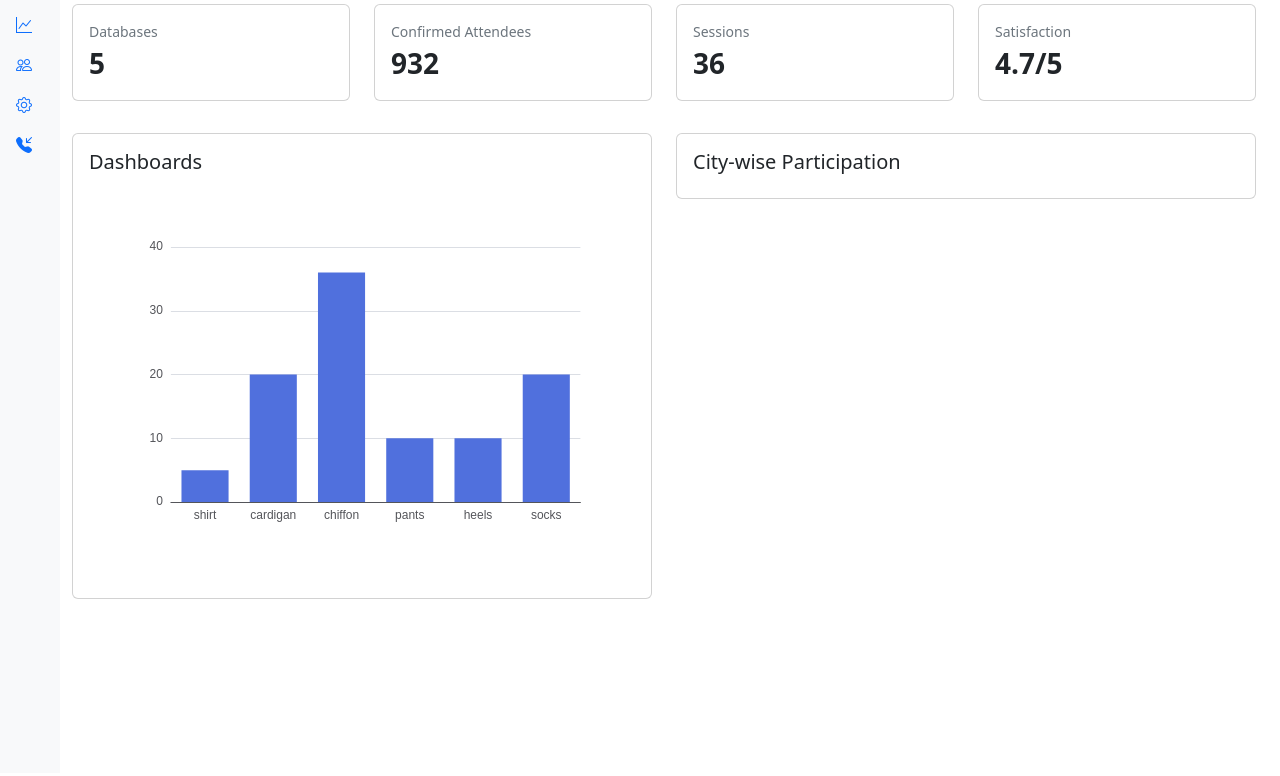
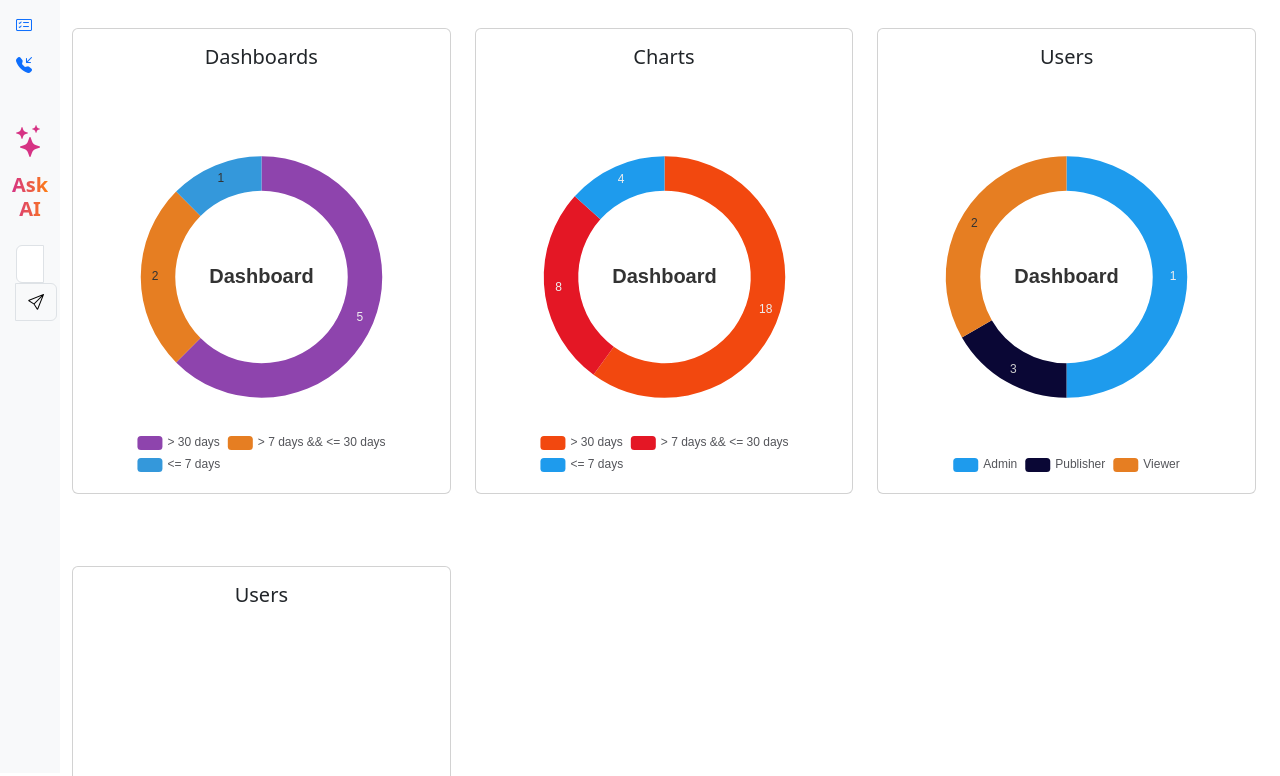
Before and after one commit to ScaleBI/console-ui, a website built with Vite: page home.html in a window 1280 px wide. Shown: the part 81-857 px from the top of the page. Before the commit the page ends 800 px from the top, so only its background shows below. Built offline with nearby package versions, Linux system fonts and the light colour scheme.

Commit message:
Dashboards added

```diff
--- a/home.html
+++ b/home.html
@@ -15,6 +15,7 @@
     <i class="bi bi-list"></i>
   </label>
   <!-- Sidebar -->
+
   <aside class="sidebar">
     <ul class="list-unstyled m-0 px-3">
       <li class="mb-3">
@@ -25,20 +26,8 @@
       </li>
       <li class="mb-3">
         <a href="#" class="d-flex align-items-center text-decoration-none">
-          <i class="bi bi-graph-up me-2"></i>
-          <span class="sidebar-title">Analytics</span>
-        </a>
-      </li>
-      <li class="mb-3">
-        <a href="#" class="d-flex align-items-center text-decoration-none">
-          <i class="bi bi-people me-2"></i>
-          <span class="sidebar-title">Users</span>
-        </a>
-      </li>
-      <li class="mb-3">
-        <a href="#" class="d-flex align-items-center text-decoration-none">
-          <i class="bi bi-gear me-2"></i>
-          <span class="sidebar-title">Settings</span>
+          <i class="bi bi-card-checklist me-2"></i>
+          <span class="sidebar-title">Ticket List</span>
         </a>
       </li>
       <li>
@@ -48,28 +37,42 @@
         </a>
       </li>
     </ul>
+    <br>
+   <div class="me-auto p-3 text-center" style="width: 100%; max-width: 280px;">
+  <form role="search" class="d-flex flex-column align-items-center">
+
+    <!-- Icon + Title -->
+    <div class="mb-3">
+      <i class="bi bi-stars" style="font-size: 2rem; color: #d63384;"></i>
+      <h5 class="mt-2 fw-bold"
+          style="background: linear-gradient(90deg, #d63384, #fd7e14);
+                 -webkit-background-clip: text;
+                 -webkit-text-fill-color: transparent;">
+        Ask AI
+      </h5>
+    </div>
+
+    <!-- Input group -->
+    <div class="input-group">
+      <input class="form-control" type="search" placeholder="Ask me anything" aria-label="Search">
+      <button class="btn btn-light border" type="submit">
+        <i class="bi bi-send"></i>
+      </button>
+    </div>
+
+  </form>
+</div>
+
   </aside>
   <!-- Main content and navbar -->
   <nav class="navbar navbar-expand-md mb-4 ms-5">
     <div class="container-fluid">
       <a href="/" class="d-flex align-items-center mb-3 mb-md-0 me-md-auto link-body-emphasis text-decoration-none">
-        <img src="/scalebi_logo.jpg" width="40" height="32" alt="ScaleBI logo">
+        <img src="/scalebi_logo.jpg" width="40" height="38" alt="ScaleBI logo">
         <span class="fs-4">ScaleBI</span>
       </a>
-      <div class="collapse navbar-collapse" id="navbarCollapse">
-        <div class="me-auto mb-2 px-4 mb-md-0 w-75">
-          <form class="d-flex" role="search">
+      <div class="collapse navbar-collapse justify-content-end" id="navbarCollapse">
 
-            <div class="input-group">
-              <span class="input-group-text" id="basic-addon1">
-                <i class="bi bi-magic"></i>
-              </span>
-              <input class="form-control" type="search" placeholder="Ask AI" aria-label="Search">
-            </div>
-
-
-          </form>
-        </div>
 
         <button id="darkModeBtn" class="btn px-4">
           <i class="bi bi-moon"></i>
@@ -115,51 +118,35 @@
   </nav>
   <div class="main-content ms-5 px-4">
 
-    <!-- KPIs -->
-    <div class="row g-4 mb-2">
-      <div class="col-12 col-sm-6 col-lg-3">
-        <div class="card card-kpi p-3">
-          <div class="text-secondary small">Databases</div>
-          <div class="fs-3 fw-semibold">5</div>
+    <!-- Charts -->
+    <div class="row g-4 mt-1 mb-5">
+     <div class="col-lg-4">
+        <div class="card chart-card p-3 align-items-center">
+          <h5>Dashboards</h5>
+          <div id="pieChart" class="echart" style="height: 400px;"></div>
         </div>
       </div>
-      <div class="col-12 col-sm-6 col-lg-3">
-        <div class="card card-kpi p-3">
-          <div class="text-secondary small">Confirmed Attendees</div>
-          <div class="fs-3 fw-semibold">932</div>
+       <div class="col-lg-4">
+        <div class="card chart-card p-3 align-items-center">
+          <h5>Charts</h5>
+          <div id="pieChart_Charts" class="echart" style="height: 400px;"></div>
         </div>
       </div>
-      <div class="col-12 col-sm-6 col-lg-3">
-        <div class="card card-kpi p-3">
-          <div class="text-secondary small">Sessions</div>
-          <div class="fs-3 fw-semibold">36</div>
-        </div>
-      </div>
-      <div class="col-12 col-sm-6 col-lg-3">
-        <div class="card card-kpi p-3">
-          <div class="text-secondary small">Satisfaction</div>
-          <div class="fs-3 fw-semibold">4.7/5</div>
+        <div class="col-lg-4">
+        <div class="card chart-card p-3 align-items-center">
+          <h5>Users</h5>
+          <div id="pieChart_Users" class="echart" style="height: 400px;"></div>
         </div>
       </div>
     </div>
-
-    <!-- Charts -->
-
-
-    <div class="row g-4 mt-1 mb-5">
-      <div class="col-lg-6">
-        <div class="card chart-card p-3">
-          <h5>Dashboards</h5>
-          <div id="barChart" class="echart" style="height: 400px;"></div>
+      <div class="row g-4 mt-1 mb-5">
+          <div class="col-lg-4">
+        <div class="card chart-card p-3 align-items-center">
+          <h5>Users</h5>
+          <div id="pieChart_User" class="echart" style="height: 400px;"></div>
         </div>
       </div>
-      <div class="col-lg-6">
-        <div class="card chart-card p-3">
-          <h5>City-wise Participation</h5>
-          <div id="radarChart" class="echart"></div>
-        </div>
       </div>
-    </div>
 
   </div>
   <script type="module" src="src/js/main.js"></script>
--- a/src/js/main.js
+++ b/src/js/main.js
@@ -10,9 +10,11 @@ import Alert from 'bootstrap/js/dist/alert';
 import { Tooltip, Toast, Popover } from 'bootstrap';
 
 import * as echarts from 'echarts';
+import { bottom } from '@popperjs/core';
 
 // Dashboards (safe init only if element exists)
 const barChartTarget = document.getElementById('barChart');
+
 if (barChartTarget) {
   const myChart = echarts.init(barChartTarget);
   myChart.setOption({
@@ -30,6 +32,195 @@ if (barChartTarget) {
     ]
   });
 }
+
+// pie chart
+const pieChartTarget = document.getElementById('pieChart');
+
+if (pieChartTarget) {
+  const myChart = echarts.init(pieChartTarget);
+  myChart.setOption({
+    tooltip: {
+      trigger: 'item'
+    },
+    legend: {
+      orient: 'horizontal',
+      bottom: 0,
+      left: 'center'
+    },
+    series: [
+      {
+        name: 'Dashboard',
+        type: 'pie',
+        radius: ['50%', '70%'], // donut effect
+        avoidLabelOverlap: false,
+        label: {
+          show: true,
+          position: 'inside',
+          formatter: '{c}' // show value inside each slice
+        },
+        emphasis: {
+          label: {
+            show: true,
+            fontSize: 24,
+            fontWeight: 'bold'
+          }
+        },
+        labelLine: {
+          show: false
+        },
+        data: [
+          { value: 5, name: '> 30 days', itemStyle: { color: '#8e44ad' } },
+          { value: 2, name: '> 7 days && <= 30 days', itemStyle: { color: '#e67e22' } },
+          { value: 1, name: '<= 7 days', itemStyle: { color: '#3498db' } }
+        ]
+      },
+      {
+        // This is a fake series to put text in the center
+        type: 'pie',
+        radius: ['0%', '40%'],
+        label: {
+          position: 'center',
+          fontSize: 20,
+          fontWeight: 'bold',
+          formatter: 'Dashboard'
+        },
+        data: [{ value: 1, name: '' }],
+        tooltip: { show: false },
+        itemStyle: {
+          color: '#fff' // inner circle color
+        }
+      }
+    ]
+  });
+}
+
+// Charts
+const chart1Target = document.getElementById('pieChart_Charts');
+
+if (chart1Target) {
+  const myChart = echarts.init(chart1Target);
+  myChart.setOption({
+    tooltip: {
+      trigger: 'item'
+    },
+    legend: {
+      orient: 'horizontal',
+      bottom: 0,
+      left: 'center'
+    },
+    series: [
+      {
+        name: 'Charts',
+        type: 'pie',
+        radius: ['50%', '70%'], // donut effect
+        avoidLabelOverlap: false,
+        label: {
+          show: true,
+          position: 'inside',
+          formatter: '{c}' // show value inside each slice
+        },
+        emphasis: {
+          label: {
+            show: true,
+            fontSize: 24,
+            fontWeight: 'bold'
+          }
+        },
+        labelLine: {
+          show: false
+        },
+        data: [
+          { value: 18, name: '> 30 days', itemStyle: { color: '#f2480fff' } },
+          { value: 8, name: '> 7 days && <= 30 days', itemStyle: { color: '#e41725ff' } },
+          { value: 4, name: '<= 7 days', itemStyle: { color: '#1e9bedff' } }
+        ]
+      },
+      {
+        // This is a fake series to put text in the center
+        type: 'pie',
+        radius: ['0%', '40%'],
+        label: {
+          position: 'center',
+          fontSize: 20,
+          fontWeight: 'bold',
+          formatter: 'Dashboard'
+        },
+        data: [{ value: 1, name: '' }],
+        tooltip: { show: false },
+        itemStyle: {
+          color: '#fff' // inner circle color
+        }
+      }
+    ]
+  });
+}
+
+// users
+const userChartTarget = document.getElementById('pieChart_Users');
+
+if (userChartTarget) {
+  const myChart = echarts.init(userChartTarget);
+
+  // Original user data
+  const rawData = [
+    { value: 1, name: 'Admin', color: '#1e9bedff' },
+    { value: 3, name: 'Publisher', color: '#0a0735ff' },
+    { value: 2, name: 'Viewer', color: '#e67e22' }
+  ];
+
+  // Find max value
+  const maxVal = Math.max(...rawData.map(d => d.value));
+
+  // Reverse transform
+  const chartData = rawData.map(d => ({
+    value: maxVal - d.value + 1, // reverse sizing
+    name: d.name,
+    itemStyle: { color: d.color },
+    labelValue: d.value // keep original for labels/tooltip
+  }));
+
+  myChart.setOption({
+    tooltip: {
+      trigger: 'item',
+      formatter: ({ data }) => `${data.name}: ${data.labelValue}`
+    },
+    legend: {
+      orient: 'horizontal',
+      bottom: 0,
+      left: 'center'
+    },
+    series: [
+      {
+        name: 'Charts',
+        type: 'pie',
+        radius: ['50%', '70%'],
+        avoidLabelOverlap: false,
+        label: {
+          show: true,
+          position: 'inside',
+          formatter: ({ data }) => data.labelValue // show original values inside slices
+        },
+        labelLine: { show: false },
+        data: chartData
+      },
+      {
+        // Center label
+        type: 'pie',
+        radius: ['0%', '40%'],
+        label: {
+          position: 'center',
+          fontSize: 20,
+          fontWeight: 'bold',
+          formatter: 'Dashboard'
+        },
+        data: [{ value: 1 }],
+        tooltip: { show: false },
+        itemStyle: { color: '#fff' }
+      }
+    ]
+  });
+}
+
 
 // ...existing code...
 
```
Also changed, not shown: index.html (+1 -1 lines), support-form.html (+30 -27 lines), support.html (+31 -28 lines), 1 other file.
